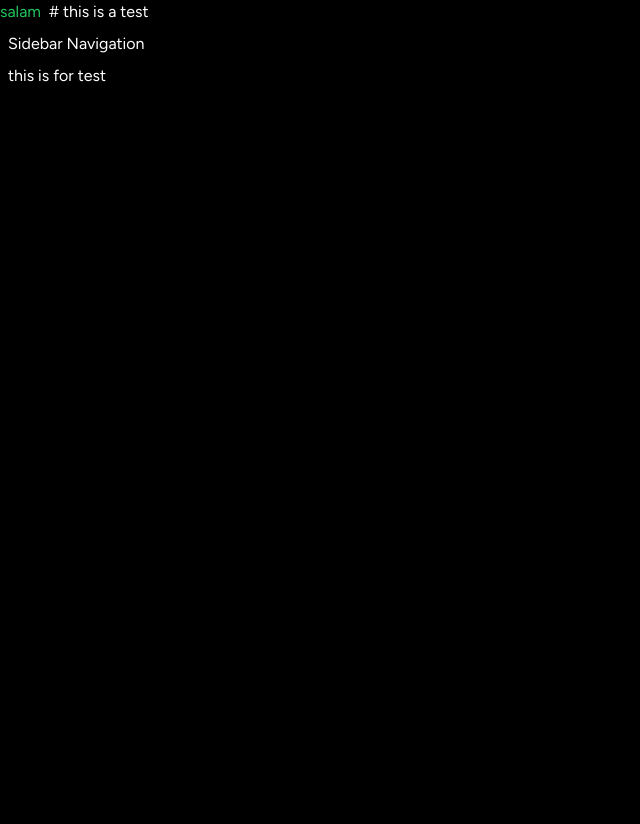
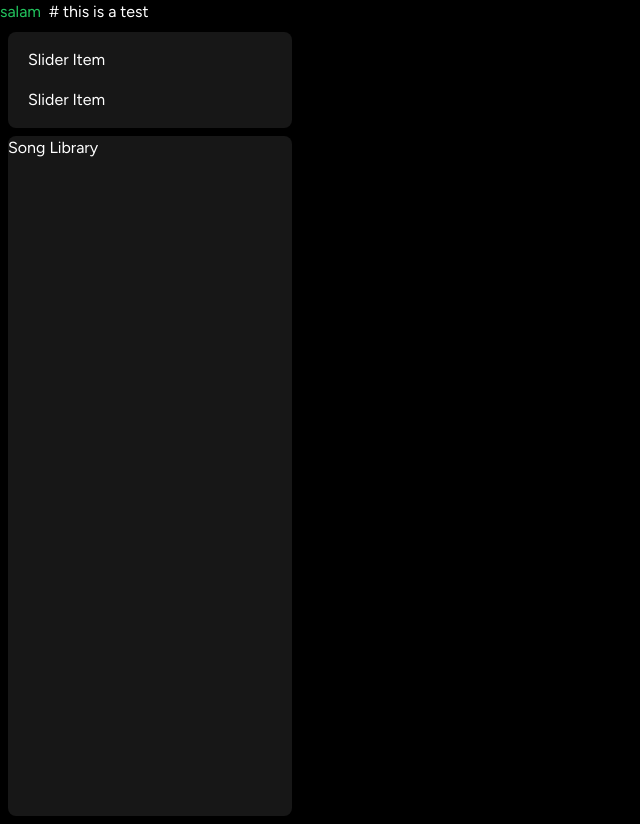
Before and after one commit to moeinparvizi/music-player, a Next.js app: page / in a window 1280 px wide. Shown: the whole page, without its empty margins (0-640 px from the left). Built offline with nearby package versions, Linux system fonts and the light colour scheme.

Commit message:
map slider item and create slider item component

```diff
--- a/components/Box.jsx
+++ b/components/Box.jsx
@@ -1,9 +1,21 @@
-const Box = ({children,className}) => {
+import { twMerge } from "tailwind-merge";
+
+const Box = ({ children, className }) => {
   return (
-    <div>
+    <div
+      className={twMerge(
+        `
+          bg-neutral-900
+          rounded-lg
+          h-fit
+          w-full
+        `,
+        className
+      )}
+    >
       {children}
     </div>
   );
-}
+};
 
 export default Box;
--- a/components/Sidebar.jsx
+++ b/components/Sidebar.jsx
@@ -5,6 +5,7 @@ import { useMemo } from "react";
 import { HiHome } from "react-icons/hi";
 import { BiSearch } from "react-icons/bi";
 import Box from "./Box";
+import SidebarItem from "./SidebarItem";
 
 const Sidebar = ({ children }) => {
   const pathname = usePathname();
@@ -41,10 +42,25 @@ const Sidebar = ({ children }) => {
         "
       >
         <Box>
-          Sidebar Navigation
+          <div
+            className="
+              flex
+              flex-col
+              gap-y-4
+              px-5
+              py-4
+            "
+          >
+            {items.map(val => (
+              <SidebarItem
+                key={val.label}
+                {...val}
+              />
+            ))}
+          </div>
         </Box>
-        <Box>
-          this is for test
+        <Box className="overflow-y-auto h-full">
+          Song Library
         </Box>
       </div>
     </div>
--- /dev/null
+++ b/components/SidebarItem.jsx
@@ -0,0 +1,9 @@
+const SidebarItem = () => {
+  return (
+    <div>
+      Slider Item
+    </div>
+  );
+}
+
+export default SidebarItem;
--- a/package.json
+++ b/package.json
@@ -12,7 +12,8 @@
     "next": "14.0.3",
     "react": "^18",
     "react-dom": "^18",
-    "react-icons": "^4.12.0"
+    "react-icons": "^4.12.0",
+    "tailwind-merge": "^2.0.0"
   },
   "devDependencies": {
     "autoprefixer": "^10.0.1",
```
Also changed, not shown: 1 other file (tests, documents, lock files or other folders).
